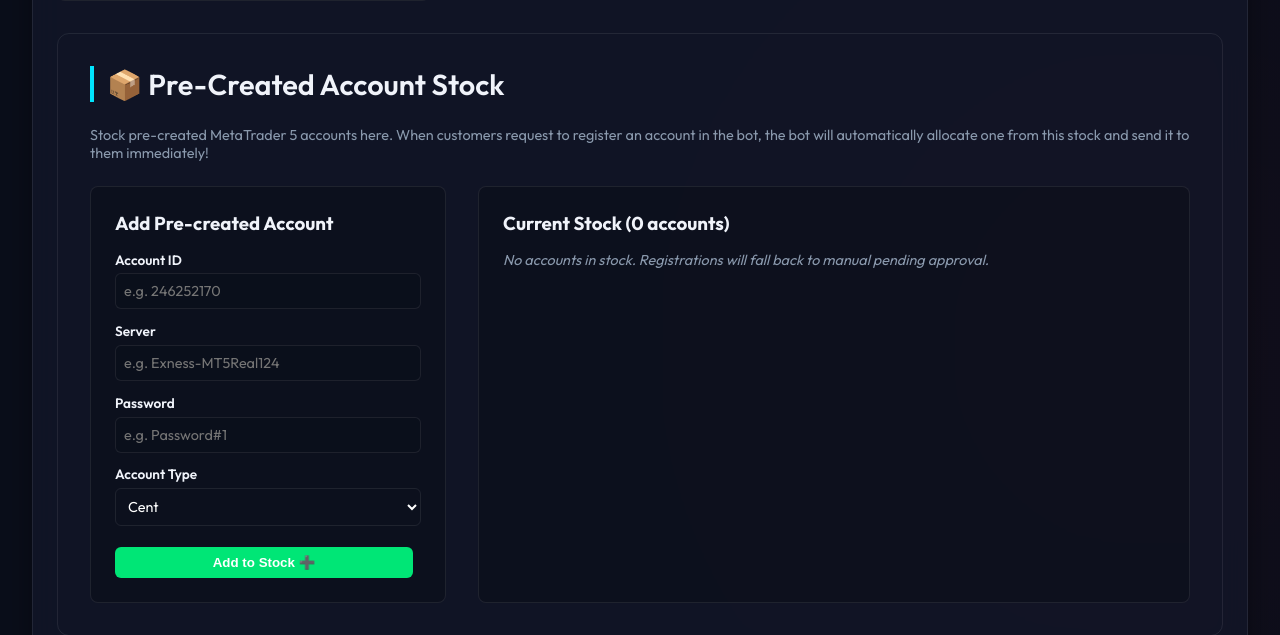
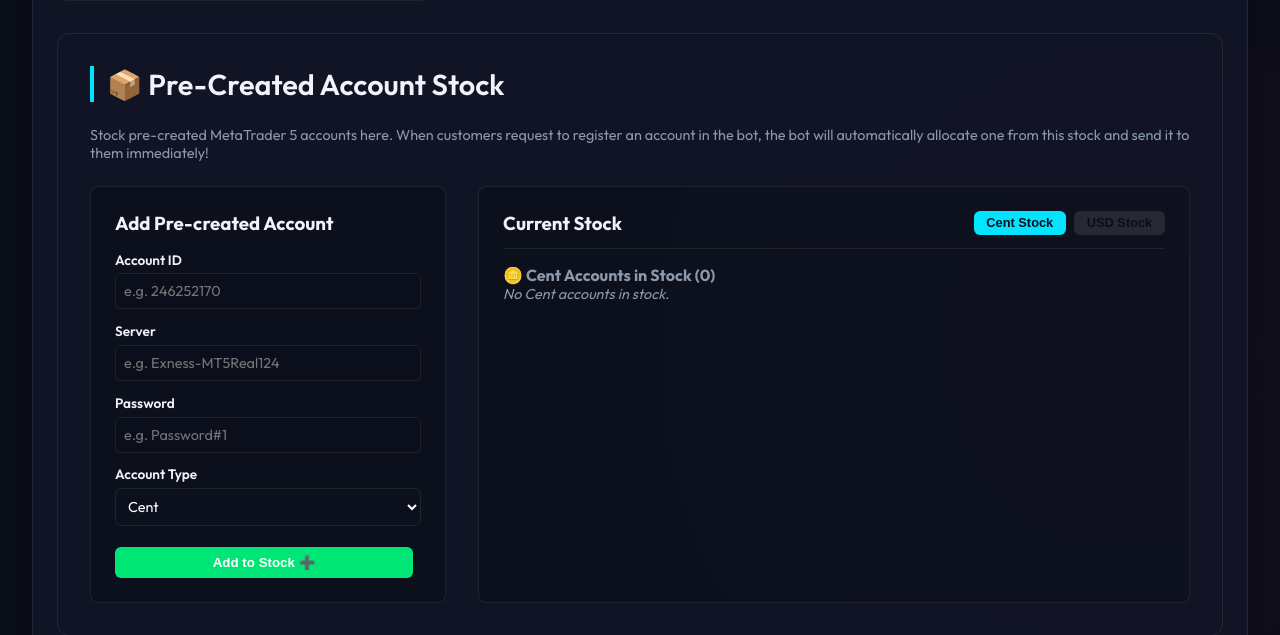
Before and after one commit to Hengsadboy/sony, a FastAPI app: template templates/settings.html in a window 1280 px wide. Shown: the part 1131-1766 px from the top of the page. Run offline with FastAPI, Linux system fonts and the light colour scheme; the template is opened without the code that fills it, so the values that code supplies are empty.

Commit message:
Segment stock board into Cent Stock and USD Stock tab views

```diff
--- a/templates/settings.html
+++ b/templates/settings.html
@@ -140,28 +140,85 @@
 
                 <!-- Stock List Table -->
                 <div style="background: rgba(0,0,0,0.2); padding: 1.5rem; border-radius: 8px; border: 1px solid var(--glass-border);">
-                    <h3>Current Stock ({{ stock_accounts|length }} accounts)</h3>
-                    {% if not stock_accounts %}
-                        <p style="color: var(--text-muted); font-size: 0.9rem; font-style: italic; margin-top: 1rem;">No accounts in stock. Registrations will fall back to manual pending approval.</p>
+                    <div style="display: flex; justify-content: space-between; align-items: center; border-bottom: 1px solid var(--glass-border); padding-bottom: 0.8rem; margin-bottom: 1rem;">
+                        <h3 style="margin: 0;">Current Stock</h3>
+                        <div style="display: flex; gap: 0.5rem;">
+                            <button type="button" id="tab-btn-cent" class="btn-primary" onclick="switchStockTab('cent')" style="margin: 0; padding: 0.3rem 0.8rem; font-size: 0.8rem; background: var(--accent-color);">Cent Stock</button>
+                            <button type="button" id="tab-btn-usd" class="btn-primary" onclick="switchStockTab('usd')" style="margin: 0; padding: 0.3rem 0.8rem; font-size: 0.8rem; background: rgba(255,255,255,0.1);">USD Stock</button>
+                        </div>
+                    </div>
+
+                    <!-- Cent Stock Tab Content -->
+                    <div id="stock-tab-cent">
+                        {% set cent_accounts = [] %}
+                        {% for item in stock_accounts %}
+                            {% if item.account_type.lower() == 'cent' %}
+                                {% set _ = cent_accounts.append(item) %}
+                            {% endif %}
+                        {% endfor %}
+
+                        <h4 style="margin-top: 0; color: var(--text-muted);">🪙 Cent Accounts in Stock ({{ cent_accounts|length }})</h4>
+                        {% if not cent_accounts %}
+                            <p style="color: var(--text-muted); font-size: 0.9rem; font-style: italic;">No Cent accounts in stock.</p>
                         {% else %}
-                        <div style="overflow-x: auto; margin-top: 1rem;">
+                            <div style="overflow-x: auto;">
                                 <table style="width: 100%; border-collapse: collapse; font-size: 0.85rem;">
                                     <thead>
                                         <tr style="border-bottom: 1px solid var(--glass-border); text-align: left;">
                                             <th style="padding: 0.5rem;">Account ID</th>
                                             <th style="padding: 0.5rem;">Server</th>
                                             <th style="padding: 0.5rem;">Password</th>
-                                        <th style="padding: 0.5rem;">Type</th>
                                             <th style="padding: 0.5rem;">Action</th>
                                         </tr>
                                     </thead>
                                     <tbody>
-                                    {% for item in stock_accounts %}
+                                        {% for item in cent_accounts %}
                                             <tr style="border-bottom: 1px solid rgba(255,255,255,0.05);">
                                                 <td style="padding: 0.5rem;"><code>{{ item.account_number }}</code></td>
                                                 <td style="padding: 0.5rem;"><code>{{ item.login }}</code></td>
                                                 <td style="padding: 0.5rem;"><code>{{ item.password }}</code></td>
-                                            <td style="padding: 0.5rem;"><span class="pill pill-approved">{{ item.account_type }}</span></td>
+                                                <td style="padding: 0.5rem;">
+                                                    <form action="/delete-stock/{{ item.id }}" method="POST" style="margin: 0; display: inline;">
+                                                        <button type="submit" class="btn-danger" style="padding: 0.2rem 0.5rem; font-size: 0.75rem; border: none; border-radius: 4px; cursor: pointer; color: white;">Remove</button>
+                                                    </form>
+                                                </td>
+                                            </tr>
+                                        {% endfor %}
+                                    </tbody>
+                                </table>
+                            </div>
+                        {% endif %}
+                    </div>
+
+                    <!-- USD Stock Tab Content -->
+                    <div id="stock-tab-usd" style="display: none;">
+                        {% set usd_accounts = [] %}
+                        {% for item in stock_accounts %}
+                            {% if item.account_type.lower() == 'usd' %}
+                                {% set _ = usd_accounts.append(item) %}
+                            {% endif %}
+                        {% endfor %}
+
+                        <h4 style="margin-top: 0; color: var(--text-muted);">💵 USD Accounts in Stock ({{ usd_accounts|length }})</h4>
+                        {% if not usd_accounts %}
+                            <p style="color: var(--text-muted); font-size: 0.9rem; font-style: italic;">No USD accounts in stock.</p>
+                        {% else %}
+                            <div style="overflow-x: auto;">
+                                <table style="width: 100%; border-collapse: collapse; font-size: 0.85rem;">
+                                    <thead>
+                                        <tr style="border-bottom: 1px solid var(--glass-border); text-align: left;">
+                                            <th style="padding: 0.5rem;">Account ID</th>
+                                            <th style="padding: 0.5rem;">Server</th>
+                                            <th style="padding: 0.5rem;">Password</th>
+                                            <th style="padding: 0.5rem;">Action</th>
+                                        </tr>
+                                    </thead>
+                                    <tbody>
+                                        {% for item in usd_accounts %}
+                                            <tr style="border-bottom: 1px solid rgba(255,255,255,0.05);">
+                                                <td style="padding: 0.5rem;"><code>{{ item.account_number }}</code></td>
+                                                <td style="padding: 0.5rem;"><code>{{ item.login }}</code></td>
+                                                <td style="padding: 0.5rem;"><code>{{ item.password }}</code></td>
                                                 <td style="padding: 0.5rem;">
                                                     <form action="/delete-stock/{{ item.id }}" method="POST" style="margin: 0; display: inline;">
                                                         <button type="submit" class="btn-danger" style="padding: 0.2rem 0.5rem; font-size: 0.75rem; border: none; border-radius: 4px; cursor: pointer; color: white;">Remove</button>
@@ -175,6 +232,28 @@
                         {% endif %}
                     </div>
                 </div>
+
+                <script>
+                function switchStockTab(type) {
+                    const centTab = document.getElementById('stock-tab-cent');
+                    const usdTab = document.getElementById('stock-tab-usd');
+                    const centBtn = document.getElementById('tab-btn-cent');
+                    const usdBtn = document.getElementById('tab-btn-usd');
+
+                    if (type === 'cent') {
+                        centTab.style.display = 'block';
+                        usdTab.style.display = 'none';
+                        centBtn.style.background = 'var(--accent-color)';
+                        usdBtn.style.background = 'rgba(255,255,255,0.1)';
+                    } else {
+                        centTab.style.display = 'none';
+                        usdTab.style.display = 'block';
+                        centBtn.style.background = 'rgba(255,255,255,0.1)';
+                        usdBtn.style.background = 'var(--accent-color)';
+                    }
+                }
+                </script>
+            </div>
         </div>
     </div>
 </div>
```
Lines whose indentation alone changed are shown as unchanged.
